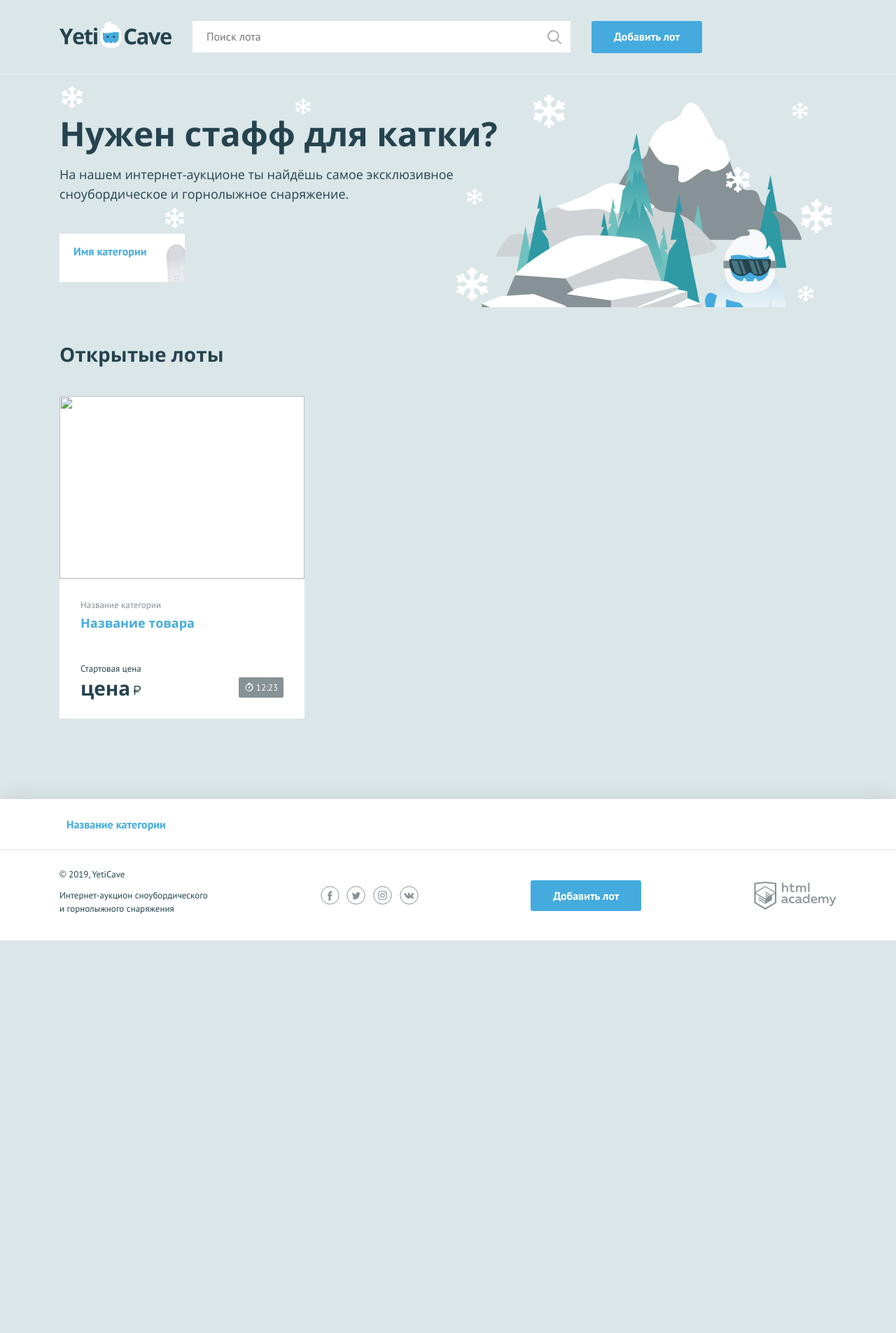
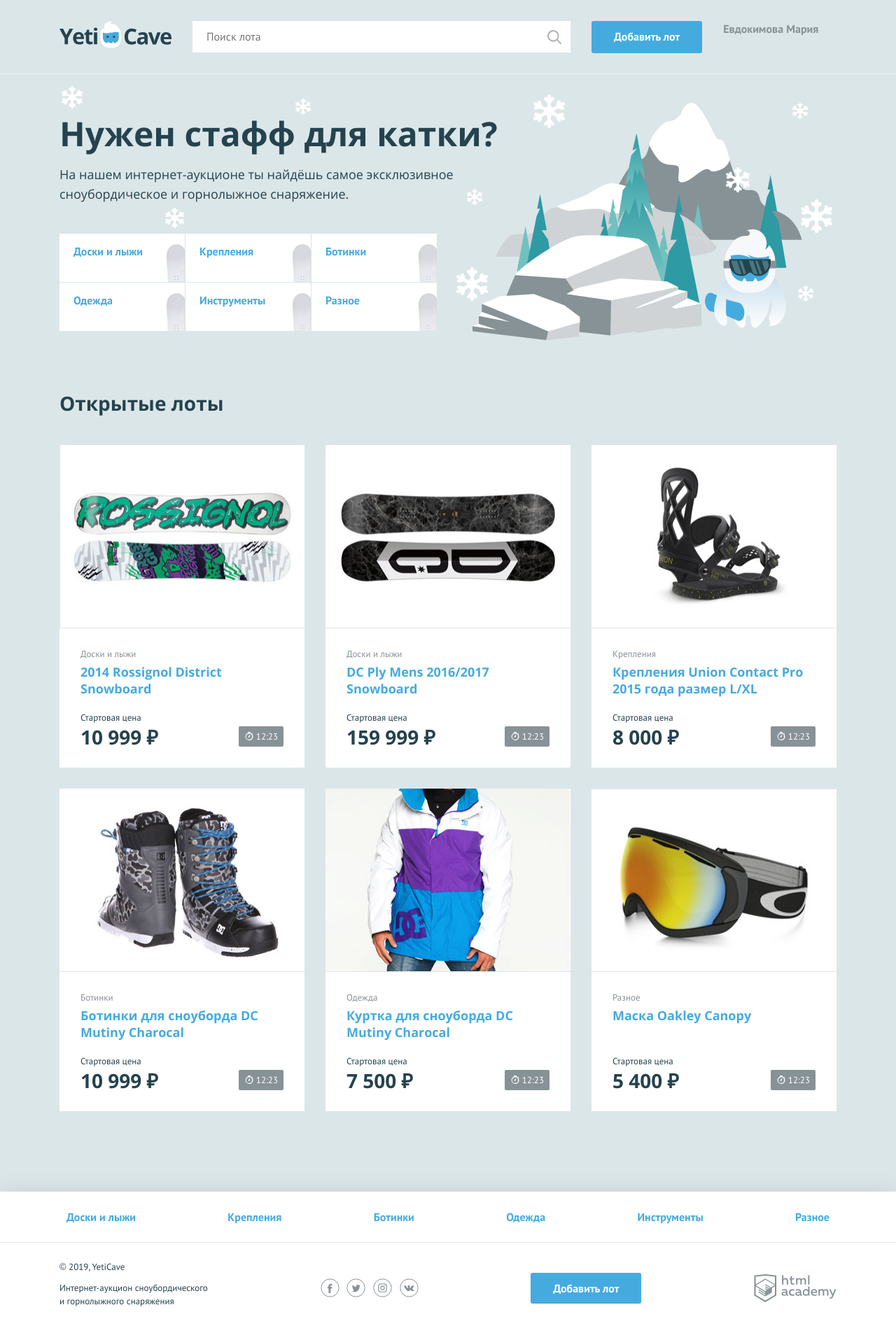
Before and after one commit to MariaEvdokimova/867641-yeticave, a PHP site: page / in a window 1280 px wide. Shown: the whole page at 70% size. Before the commit the page ends 1344 px from the top, so only its background shows below. Run offline with PHP 8.4, Linux system fonts and the light colour scheme.

Commit message:
Добавлена функцию для форматирования суммы и добавления к ней знака рубля

```diff
--- a/index.php
+++ b/index.php
@@ -1,7 +1,59 @@
 <?php
 $is_auth = rand(0, 1);
 
-$user_name = ''; // укажите здесь ваше имя
+$user_name = 'Евдокимова Мария'; // укажите здесь ваше имя
+
+$categories = ["Доски и лыжи", "Крепления", "Ботинки", "Одежда", "Инструменты", "Разное"];
+
+$announcement_list = [
+    [
+        'name' => '2014 Rossignol District Snowboard',
+        'category' => 0,
+        'price' => 10999,
+        'url' => 'img/lot-1.jpg'
+    ],
+    [
+        'name' => 'DC Ply Mens 2016/2017 Snowboard',
+        'category' => 0,
+        'price' => 159999,
+        'url' => 'img/lot-2.jpg'
+    ],
+    [
+        'name' => 'Крепления Union Contact Pro 2015 года размер L/XL',
+        'category' => 1,
+        'price' => 8000,
+        'url' => 'img/lot-3.jpg'
+    ],
+    [
+        'name' => 'Ботинки для сноуборда DC Mutiny Charocal',
+        'category' => 2,
+        'price' => 10999,
+        'url' => 'img/lot-4.jpg'
+    ],
+    [
+        'name' => 'Куртка для сноуборда DC Mutiny Charocal',
+        'category' => 3,
+        'price' => 7500,
+        'url' => 'img/lot-5.jpg'
+    ],
+    [
+        'name' => 'Маска Oakley Canopy',
+        'category' => 5,
+        'price' => 5400,
+        'url' => 'img/lot-6.jpg'
+    ]
+];
+
+function formatting_price($value)
+{
+    $value = ceil($value);
+    if ($value >= 1000){
+        $value = number_format($value, 0, '',' ');
+        $value .= ' &#8381;';
+    }
+    return $value;
+}
+
 ?>
 <!DOCTYPE html>
 <html lang="ru">
@@ -29,6 +81,20 @@ $user_name = ''; // укажите здесь ваше имя
             <nav class="user-menu">
 
                 <!-- здесь должен быть PHP код для показа имени пользователя -->
+                <?php if ($is_auth == 1): ?>
+                    <div class="user-menu__logged">
+                        <p><?=$user_name; ?></p>
+                    </div>
+                <?php else: ?>
+                    <ul class="user-menu__list">
+                        <li class="user-menu__item">
+                            <a href="#">Регистрация</a>
+                        </li>
+                        <li class="user-menu__item">
+                            <a href="#">Вход</a>
+                        </li>
+                    </ul>
+                <?php endif; ?>
 
             </nav>
         </div>
@@ -40,9 +106,11 @@ $user_name = ''; // укажите здесь ваше имя
             <p class="promo__text">На нашем интернет-аукционе ты найдёшь самое эксклюзивное сноубордическое и горнолыжное снаряжение.</p>
             <ul class="promo__list">
                 <!--заполните этот список из массива категорий-->
+                <?php foreach ($categories as $value): ?>
                     <li class="promo__item promo__item--boards">
-                <a class="promo__link" href="pages/all-lots.html">Имя категории</a>
+                        <a class="promo__link" href="pages/all-lots.html"><?=$value;?></a>
                     </li>
+                <?php endforeach; ?>
             </ul>
         </section>
         <section class="lots">
@@ -51,17 +119,18 @@ $user_name = ''; // укажите здесь ваше имя
             </div>
             <ul class="lots__list">
                 <!--заполните этот список из массива с товарами-->
+                <?php foreach ($announcement_list as $value): ?>
                     <li class="lots__item lot">
                         <div class="lot__image">
-                    <img src="" width="350" height="260" alt="">
+                            <img src="<?=$value['url']; ?>" width="350" height="260" alt="">
                         </div>
                         <div class="lot__info">
-                    <span class="lot__category">Название категории</span>
-                    <h3 class="lot__title"><a class="text-link" href="pages/lot.html">Название товара</a></h3>
+                            <span class="lot__category"><?=$categories[$value['category']]; ?></span>
+                            <h3 class="lot__title"><a class="text-link" href="pages/lot.html"><?=$value['name']; ?></a></h3>
                             <div class="lot__state">
                                 <div class="lot__rate">
                                     <span class="lot__amount">Стартовая цена</span>
-                            <span class="lot__cost">цена<b class="rub">р</b></span>
+                                    <span class="lot__cost"><?=formatting_price($value['price']); ?><!--<b class="rub">р</b>--></span>
                                 </div>
                                 <div class="lot__timer timer">
                                     12:23
@@ -69,6 +138,7 @@ $user_name = ''; // укажите здесь ваше имя
                             </div>
                         </div>
                     </li>
+                <?php endforeach; ?>
             </ul>
         </section>
     </main>
@@ -78,9 +148,11 @@ $user_name = ''; // укажите здесь ваше имя
     <nav class="nav">
         <ul class="nav__list container">
             <!--заполните этот список из массива категорий-->
+            <?php foreach ($categories as $value): ?>
                 <li class="nav__item">
-                <a href="pages/all-lots.html">Название категории</a>
+                    <a href="pages/all-lots.html"><?=$value;?></a>
                 </li>
+            <?php endforeach; ?>
         </ul>
     </nav>
     <div class="main-footer__bottom container">
```
Lines whose indentation alone changed are shown as unchanged.
